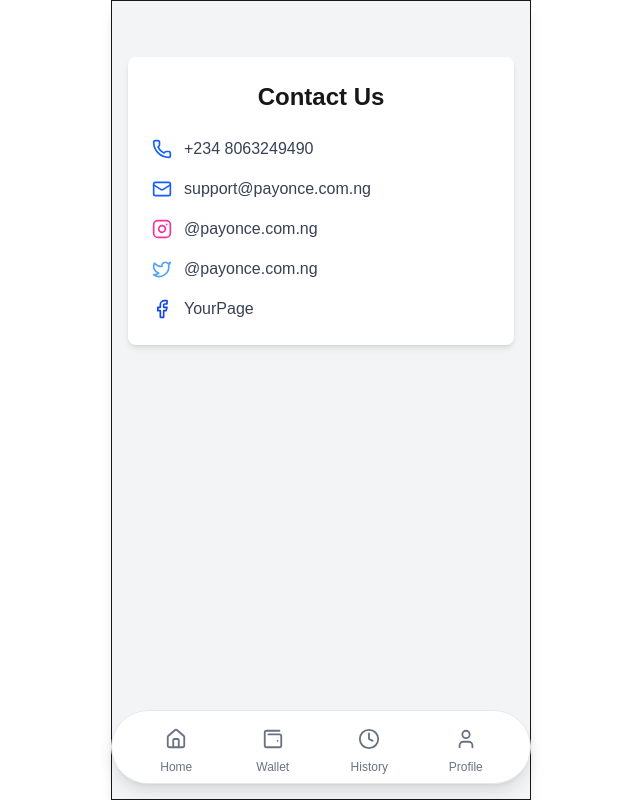
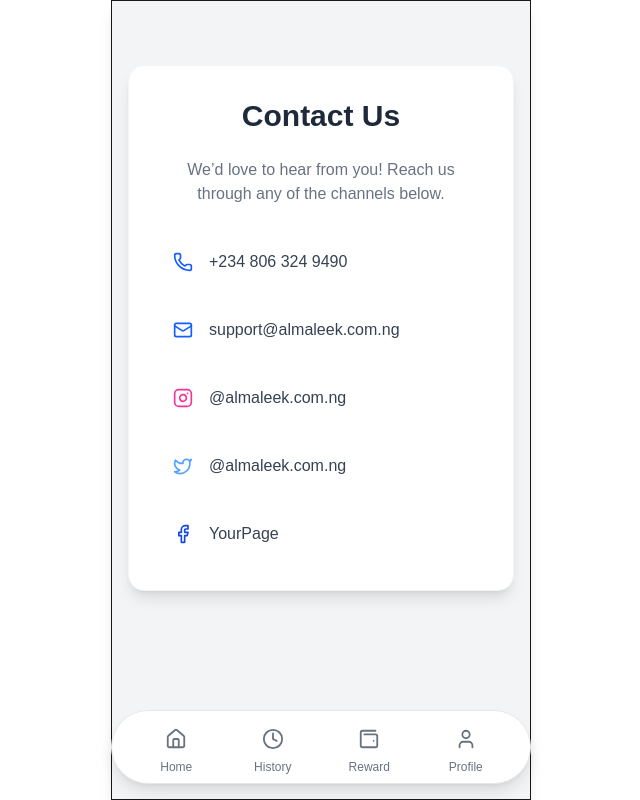
Before and after one commit to eduwatechnologies/Vtu_fe, a Next.js app: page /dashboard/contact in a window 1280 px wide. Shown: the whole page, without its empty margins (319-959 px from the left). Built offline with nearby package versions, Linux system fonts and the light colour scheme; no server answers; sample sign-in values are in the browser's storage.

Commit message:
new update on refactoring

```diff
--- a/app/dashboard/contact/page.tsx
+++ b/app/dashboard/contact/page.tsx
@@ -2,56 +2,56 @@ import React from "react";
 import { Mail, Phone, Instagram, Twitter, Facebook } from "lucide-react";
 
 const ContactUs = () => {
+  const contactItems = [
+    { icon: <Phone className="text-blue-600" size={20} />, text: "+234 806 324 9490" },
+    { icon: <Mail className="text-blue-600" size={20} />, text: "support@almaleek.com.ng" },
+    {
+      icon: <Instagram className="text-pink-500" size={20} />,
+      text: "@almaleek.com.ng",
+      link: "https://instagram.com/payonce.com.ng",
+    },
+    {
+      icon: <Twitter className="text-blue-400" size={20} />,
+      text: "@almaleek.com.ng",
+      link: "https://twitter.com/yourpage",
+    },
+    {
+      icon: <Facebook className="text-blue-700" size={20} />,
+      text: "YourPage",
+      link: "https://facebook.com/yourpage",
+    },
+  ];
+
   return (
-    <div className="max-w-md mx-auto mt-10 p-6 bg-white rounded-lg shadow-md">
-      <h2 className="text-2xl font-semibold text-center mb-6">Contact Us</h2>
+    <div className="max-w-lg mx-auto mt-12 p-8 bg-white rounded-2xl shadow-lg border border-gray-100">
+      <h2 className="text-3xl font-bold text-center text-gray-800 mb-6">
+        Contact Us
+      </h2>
+      <p className="text-center text-gray-500 mb-8">
+        We’d love to hear from you! Reach us through any of the channels below.
+      </p>
 
-      <div className="flex flex-col gap-4 text-gray-700 text-base">
-        <div className="flex items-center gap-3">
-          <Phone className="text-blue-600" size={20} />
-          <span>+234 8063249490</span>
-        </div>
-
-        <div className="flex items-center gap-3">
-          <Mail className="text-blue-600" size={20} />
-          <span>support@payonce.com.ng</span>
-        </div>
-
-        <div className="flex items-center gap-3">
-          <Instagram className="text-pink-500" size={20} />
-          <a
-            href="https://instagram.com/payonce.com.ng"
-            target="_blank"
-            rel="noopener noreferrer"
-            className="hover:underline"
+      <div className="flex flex-col gap-5 text-gray-700 text-base">
+        {contactItems.map((item, idx) => (
+          <div
+            key={idx}
+            className="flex items-center gap-4 p-3 rounded-lg hover:bg-gray-50 transition-all duration-200"
           >
-            @payonce.com.ng
-          </a>
-        </div>
-
-        <div className="flex items-center gap-3">
-          <Twitter className="text-blue-400" size={20} />
-          <a
-            href="https://twitter.com/yourpage"
-            target="_blank"
-            rel="noopener noreferrer"
-            className="hover:underline"
-          >
-            @payonce.com.ng
-          </a>
-        </div>
-
-        <div className="flex items-center gap-3">
-          <Facebook className="text-blue-700" size={20} />
-          <a
-            href="https://facebook.com/yourpage"
-            target="_blank"
-            rel="noopener noreferrer"
-            className="hover:underline"
-          >
-            YourPage
-          </a>
-        </div>
+            {item.icon}
+            {item.link ? (
+              <a
+                href={item.link}
+                target="_blank"
+                rel="noopener noreferrer"
+                className="hover:underline hover:text-blue-600 transition-colors"
+              >
+                {item.text}
+              </a>
+            ) : (
+              <span>{item.text}</span>
+            )}
+          </div>
+        ))}
       </div>
     </div>
   );
--- a/app/dashboard/password/page.tsx
+++ b/app/dashboard/password/page.tsx
@@ -8,6 +8,8 @@ import { AppDispatch } from "@/redux/store";
 import { updatePassword } from "@/redux/features/user/userThunk";
 import { toast } from "react-toastify";
 import { ApTextInput } from "@/components/input/textInput";
+import { ApButton } from "@/components/button/button";
+
 
 export default function UpdatePassword() {
   const dispatch = useDispatch<AppDispatch>();
@@ -81,13 +83,14 @@ export default function UpdatePassword() {
               type="password"
               placeHolder="Confirm new password"
             />
-            <button
-              type="submit"
-              disabled={isSubmitting}
-              className="w-full bg-blue-600 text-white py-3 rounded-md hover:bg-blue-700 transition disabled:bg-blue-300"
-            >
-              {isSubmitting ? "Updating..." : "Update Password"}
-            </button>
+
+
+              <ApButton
+                type="submit"
+                title={isSubmitting ? "Updating..." : "Update Password"}
+                disabled={isSubmitting}
+                className="w-full"
+              />
           </Form>
         )}
       </Formik>
--- a/app/dashboard/profile/page.tsx
+++ b/app/dashboard/profile/page.tsx
@@ -1,17 +1,9 @@
 "use client";
-import { useState } from "react";
 import { useRouter } from "next/navigation";
 import Link from "next/link";
 import ApHomeHeader from "@/components/homeHeader";
-import { stat } from "fs";
-import { RootState } from "@/redux/store";
-import { useSelector } from "react-redux";
 
 export default function Profile() {
-  const { user } = useSelector((state: RootState) => state.auth);
-
-  const [referralCode] = useState(user?.referralCode || "YOUR_REFERRAL_CODE");
-  const referralLink = `https://mypayonce.vercel.app/register?ref=${referralCode}`;
   const router = useRouter();
 
   const handleLogout = async () => {
@@ -46,11 +38,6 @@ export default function Profile() {
     },
   ];
 
-  const copyToClipboard = () => {
-    navigator.clipboard.writeText(referralLink);
-    alert("Referral link copied!");
-  };
-
   return (
     <div className="">
       <ApHomeHeader />
@@ -79,51 +66,6 @@ export default function Profile() {
           )
         )}
       </div>
-
-      <div className="bg-white shadow-lg rounded-xl p-6 mt-6 w-full max-w-md">
-        <h2 className="text-lg font-bold text-gray-800">Refer & Earn</h2>
-        <p className="text-gray-600 mt-1">Invite friends & earn rewards.</p>
-
-        {/* Referral Code */}
-        <div className="flex items-center justify-between bg-gray-100 p-3 rounded-lg mt-4">
-          <span className="text-gray-800 font-semibold">{referralCode}</span>
-          <button
-            onClick={copyToClipboard}
-            className="bg-blue-500 text-white px-3 py-1 text-sm rounded-lg"
-          >
-            Copy
-          </button>
-        </div>
-
-        {/* Invite Link */}
-        <div className="mt-4">
-          <p className="text-sm text-gray-500">Your Invite Link:</p>
-          <div className="flex items-center justify-between bg-gray-100 p-3 rounded-lg mt-1">
-            <span className="text-sm text-gray-700 truncate">
-              {referralLink}
-            </span>
-            <button
-              onClick={copyToClipboard}
-              className="bg-blue-500 text-white px-3 py-1 text-sm rounded-lg"
-            >
-              Copy
-            </button>
-          </div>
-        </div>
-
-        {/* Earnings */}
-        <div className="mt-4 p-3 bg-green-100 text-green-700 rounded-lg text-center">
-          Earn up to <span className="font-bold">₦10</span> per referral!
-        </div>
-
-        {/* Share Button */}
-        <button
-          className="mt-4 bg-blue-600 text-white w-full py-2 rounded-lg font-semibold"
-          onClick={() => alert("Share feature coming soon!")}
-        >
-          Share Invite
-        </button>
-      </div>
     </div>
   );
 }
--- /dev/null
+++ b/app/dashboard/reward/page.tsx
@@ -0,0 +1,70 @@
+"use client";
+import { useState } from "react";
+import { useRouter } from "next/navigation";
+import { RootState } from "@/redux/store";
+import { useSelector } from "react-redux";
+import ApHomeHeader from "@/components/homeHeader";
+
+export default function Profile() {
+  const { user } = useSelector((state: RootState) => state.auth);
+
+  const [referralCode] = useState(user?.referralCode || "YOUR_REFERRAL_CODE");
+  const referralLink = `https://mypayonce.vercel.app/register?ref=${referralCode}`;
+  const router = useRouter();
+
+  const copyToClipboard = () => {
+    navigator.clipboard.writeText(referralLink);
+    alert("Referral link copied!");
+  };
+
+  return (
+    <div className="">
+      <ApHomeHeader />
+
+      <div className="bg-white shadow-lg rounded-xl p-6 mt-6 w-full max-w-md">
+        <h2 className="text-lg font-bold text-gray-800">Refer & Earn</h2>
+        <p className="text-gray-600 mt-1">Invite friends & earn rewards.</p>
+
+        {/* Referral Code */}
+        <div className="flex items-center justify-between bg-gray-100 p-3 rounded-lg mt-4">
+          <span className="text-gray-800 font-semibold">{referralCode}</span>
+          <button
+            onClick={copyToClipboard}
+            className="bg-blue-500 text-white px-3 py-1 text-sm rounded-lg"
+          >
+            Copy
+          </button>
+        </div>
+
+        {/* Invite Link */}
+        <div className="mt-4">
+          <p className="text-sm text-gray-500">Your Invite Link:</p>
+          <div className="flex items-center justify-between bg-gray-100 p-3 rounded-lg mt-1">
+            <span className="text-sm text-gray-700 truncate">
+              {referralLink}
+            </span>
+            <button
+              onClick={copyToClipboard}
+              className="bg-blue-500 text-white px-3 py-1 text-sm rounded-lg"
+            >
+              Copy
+            </button>
+          </div>
+        </div>
+
+        {/* Earnings */}
+        <div className="mt-4 p-3 bg-green-100 text-green-700 rounded-lg text-center">
+          Earn up to <span className="font-bold">₦10</span> per referral!
+        </div>
+
+        {/* Share Button */}
+        <button
+          className="mt-4 bg-blue-600 text-white w-full py-2 rounded-lg font-semibold"
+          onClick={() => alert("Share feature coming soon!")}
+        >
+          Share Invite
+        </button>
+      </div>
+    </div>
+  );
+}
--- a/app/layout.tsx
+++ b/app/layout.tsx
@@ -31,13 +31,13 @@ export const metadata: Metadata = {
   icons: {
     icon: "/images/logo.png",
   },
-  metadataBase: new URL("https://mypayonce.vercel.app"),
+  metadataBase: new URL("https://www.almaleek.com.ng/"),
   openGraph: {
-    title: "PayOnce – Instant VTU Recharge, Bills & More",
+    title: "Almaleek – Instant VTU Recharge, Bills & More",
     description:
       "Fast, reliable and affordable virtual top-up (VTU) services including airtime, data, electricity, education and TV subscriptions.",
-    url: "https://mypayonce.vercel.app/",
-    siteName: "PayOnce",
+    url: "https://www.almaleek.com.ng/",
+    siteName: "Almaleek TopUp",
     type: "website",
     locale: "en_NG",
   },
--- a/components/bottomNav.tsx
+++ b/components/bottomNav.tsx
@@ -5,8 +5,8 @@ import Link from "next/link";
 
 const navItems = [
   { id: 1, icon: Home, link: "/dashboard", label: "Home" },
-  { id: 2, icon: Wallet2, link: "/dashboard/wallet", label: "Wallet" },
-  { id: 3, icon: Clock, link: "/dashboard/history", label: "History" },
+  { id: 2, icon: Clock, link: "/dashboard/history", label: "History" },
+  { id: 3, icon: Wallet2, link: "/dashboard/reward", label: "Reward" },
   { id: 4, icon: User, link: "/dashboard/profile", label: "Profile" },
 ];
 
```
